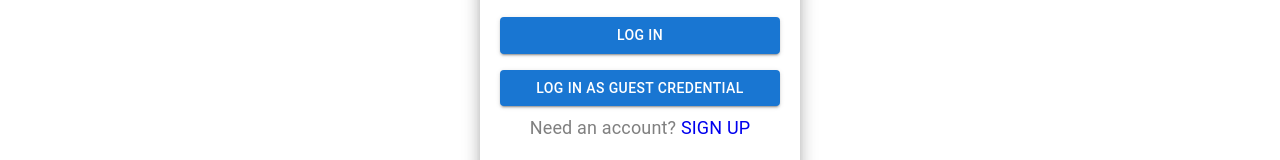
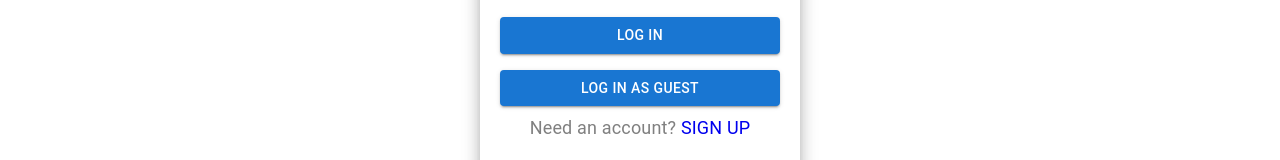
Before and after one commit to Shailseen/my-prep, a React (Create React App) app: page /login in a window 1280 px wide. Shown: the part 357-517 px from the top of the page. Built offline with nearby package versions, Linux system fonts and the light colour scheme; no server answers; the database is empty; a small style sheet from the web is missing.

Commit message:
refactor: name changing

```diff
--- a/src/routes/LoginPage/LoginPage.jsx
+++ b/src/routes/LoginPage/LoginPage.jsx
@@ -85,7 +85,7 @@ export const LoginPage = () => {
           fullWidth
           onClick={() => login("test@gmail.com","test12345")}
         >
-          Log in as Guest credential
+          Log in as Guest
         </Button>
         <Typography style={txtStyle}>
           Need an account?
```
